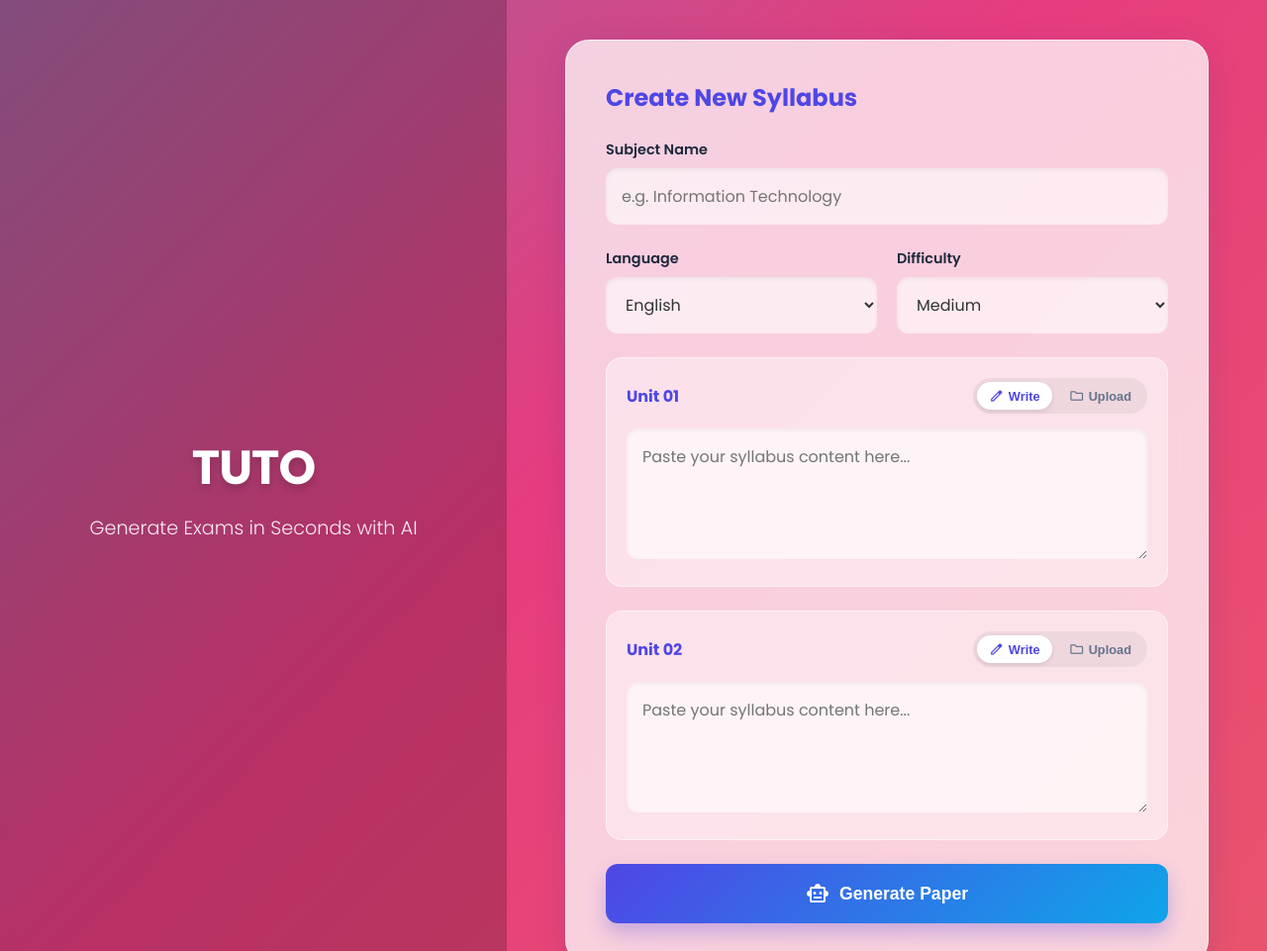
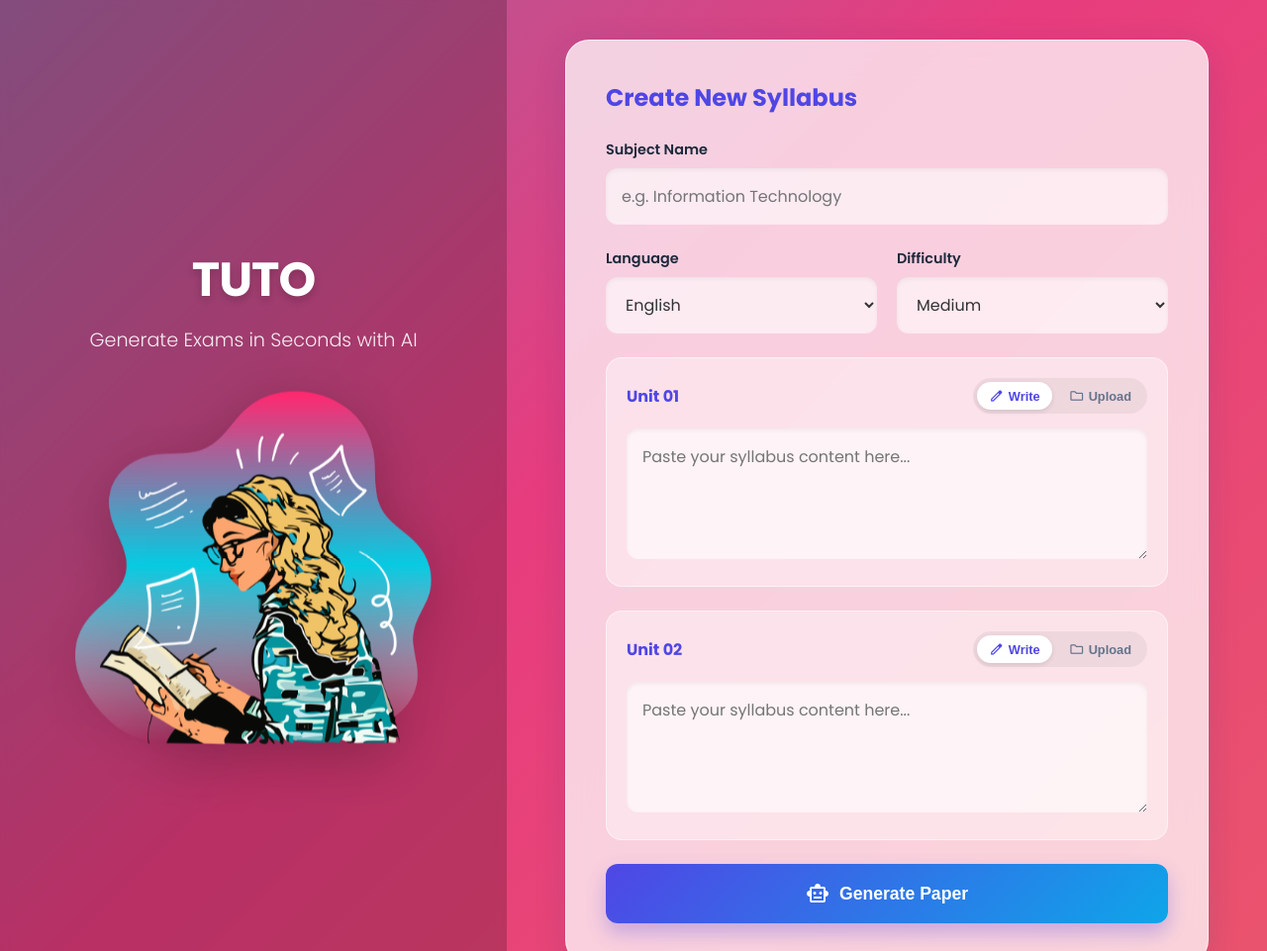
Before and after one commit to manavimukthi/TUTO, a plain HTML site: page index.html in a window 1280 px wide. Shown: the top 961 px of the page at 99% size. Drawn offline with nearby package versions, Linux system fonts and the light colour scheme.

Commit message:
Update index.html

```diff
--- a/index.html
+++ b/index.html
@@ -508,7 +508,7 @@
                 <div class="tagline">Generate Exams in Seconds with AI</div>
 
                 <img
-                  src="./datamanagement_documentpaperpagearchivewritewritingwomanpeopleperson2x-ezgif.com-png-to-webp-converter.jpg"
+                  src="./imge.png"
                   alt="Exam Generation Illustration"
                   class="brand-hero-img"
                   onerror="this.style.display='none'"
```
